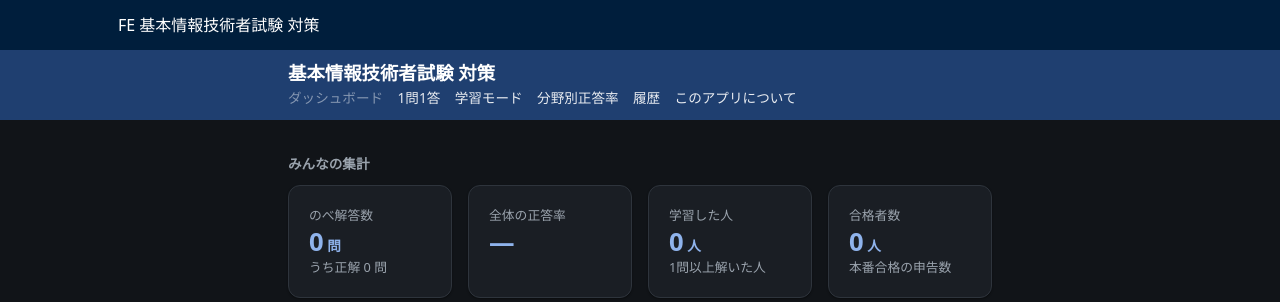
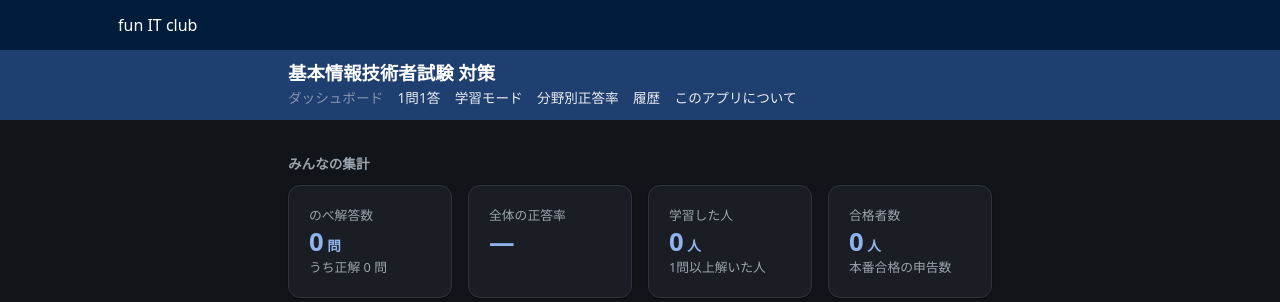
Before and after one commit to funITclub/homepage, a Django app: page /fe/ in a window 1280 px wide. Shown: the top 302 px of the page. Run offline with Django 5.2, Linux system fonts and the light colour scheme; data comes from the database, SQL or seed files in the repository; data that the repository does not hold is empty.

Commit message:
FE 対策アプリの左上の表記を fun IT club にする
Co-Authored-By: Claude Opus 5.5 <noreply@anthropic.com>

```diff
--- a/works/fe/templates/fe/base_app.html
+++ b/works/fe/templates/fe/base_app.html
@@ -24,7 +24,7 @@ funitclub.css は .card / .btn / .badge / .container を上書きするので、
 
 <nav class="navbar navbar-dark" style="background-color: #001E3C;">
     <div class="container px-5">
-        <a class="navbar-brand fs-6" href="{% url 'fe:index' %}">FE 基本情報技術者試験 対策</a>
+        <a class="navbar-brand fs-6" href="{% url 'fe:index' %}">fun IT club</a>
     </div>
 </nav>
 
```
